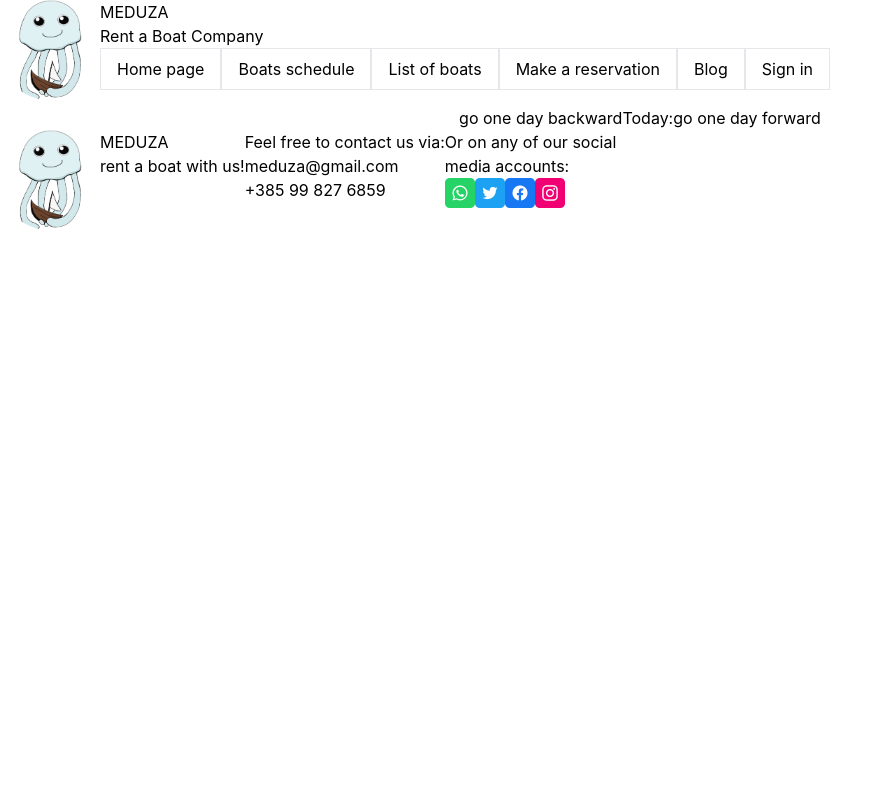
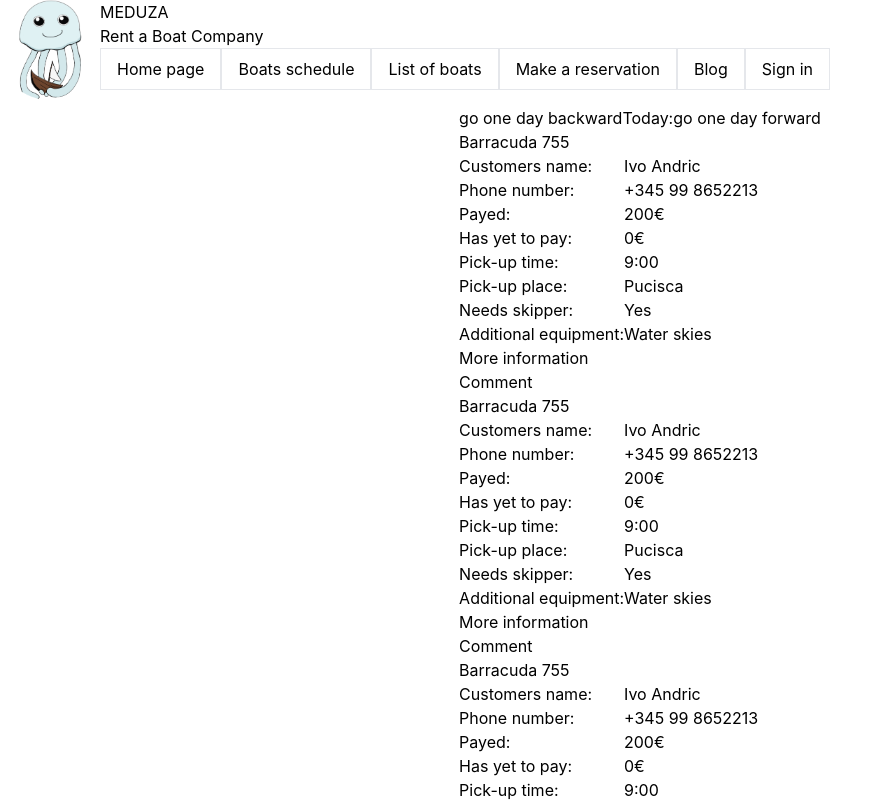
Before and after one commit to MucaMuci/HCI_lab_projekt, a Next.js app: page /home in a window 1280 px wide. Shown: the top 801 px of the page, without its empty margins (0-874 px from the left). Built offline with nearby package versions, Linux system fonts and the light colour scheme.

Commit message:
Završen osnovni model rezervacija

```diff
--- a/components/reservation.js
+++ b/components/reservation.js
@@ -0,0 +1,76 @@
+const reservation = ({ name, customersName, phoneNumber, payed, hasYetToPay, pickUpTime, pickUpPlace, needsSkipper, additionalEquipment, comment }) => (
+    <div>
+        <div>
+            {name}
+        </div>
+        <div className="flex flex-row">
+            <div>
+                <div>
+                    Customers name:
+                </div>
+                <div>
+                    Phone number:
+                </div>
+                <div>
+                    Payed:
+                </div>
+                <div>
+                    Has yet to pay:
+                </div>
+                <div>
+                    Pick-up time:
+                </div>
+                <div>
+                    Pick-up place:
+                </div>
+                <div>
+                    Needs skipper:
+                </div>
+                <div>
+                    Additional equipment:
+                </div>
+            </div>
+            <div>
+                <div>
+                    {customersName}
+                </div>
+                <div>
+                    {phoneNumber}
+                </div>
+                <div>
+                    {payed}
+                </div>
+                <div>
+                    {hasYetToPay}
+                </div>
+                <div>
+                    {pickUpTime}
+                </div>
+                <div>
+                    {pickUpPlace}
+                </div>
+                <div>
+                    {needsSkipper}
+                </div>
+                <div>
+                    {additionalEquipment}
+                </div>
+            </div>
+
+        </div>
+        <div>
+            More information
+        </div>
+        <div>
+            <div>
+                Comment
+            </div>
+            <div>
+                {comment}
+            </div>
+        </div>
+
+    </div>
+);
+
+export default reservation
--- /dev/null
+++ b/const/reservationList.js
@@ -0,0 +1,38 @@
+export const reservations = [
+    {
+        name: 'Barracuda 755',
+        customersName: 'Ivo Andric',
+        phoneNumber: '+345 99 8652213',
+        payed: '200€',
+        hasYetToPay: '0€',
+        pickUpTime: '9:00',
+        pickUpPlace: 'Pucisca',
+        needsSkipper: 'Yes',
+        additionalEquipment: 'Water skies',
+        comment: ''
+    },
+    {
+        name: 'Barracuda 755',
+        customersName: 'Ivo Andric',
+        phoneNumber: '+345 99 8652213',
+        payed: '200€',
+        hasYetToPay: '0€',
+        pickUpTime: '9:00',
+        pickUpPlace: 'Pucisca',
+        needsSkipper: 'Yes',
+        additionalEquipment: 'Water skies',
+        comment: ''
+    },
+    {
+        name: 'Barracuda 755',
+        customersName: 'Ivo Andric',
+        phoneNumber: '+345 99 8652213',
+        payed: '200€',
+        hasYetToPay: '0€',
+        pickUpTime: '9:00',
+        pickUpPlace: 'Pucisca',
+        needsSkipper: 'Yes',
+        additionalEquipment: 'Water skies',
+        comment: ''
+    }
+];
--- a/modules/reservations/reservations.js
+++ b/modules/reservations/reservations.js
@@ -1,9 +1,25 @@
-
+import Reservation from "../../components/reservation";
+import { reservation, reservations } from '../../const/reservationList'
 
 const Reservations = () => {
     return (
         <div>
-
+            <div>
+                {reservations.map((el) => (
+                    <Reservation
+                        name={el.name}
+                        customersName={el.customersName}
+                        phoneNumber={el.phoneNumber}
+                        payed={el.payed}
+                        hasYetToPay={el.hasYetToPay}
+                        pickUpTime={el.pickUpTime}
+                        pickUpPlace={el.pickUpPlace}
+                        needsSkipper={el.needsSkipper}
+                        additionalEquipment={el.additionalEquipment}
+                        comment={el.comment}
+                    />
+                ))}
+            </div>
         </div>
     );
 }
--- a/pages/home.js
+++ b/pages/home.js
@@ -21,8 +21,9 @@ const Home = () => {
                         <button>
                             go one day forward
                         </button>
-                        <Reservations />
+
                     </div>
+                    <Reservations />
                 </div>
                 <div>
 
```
